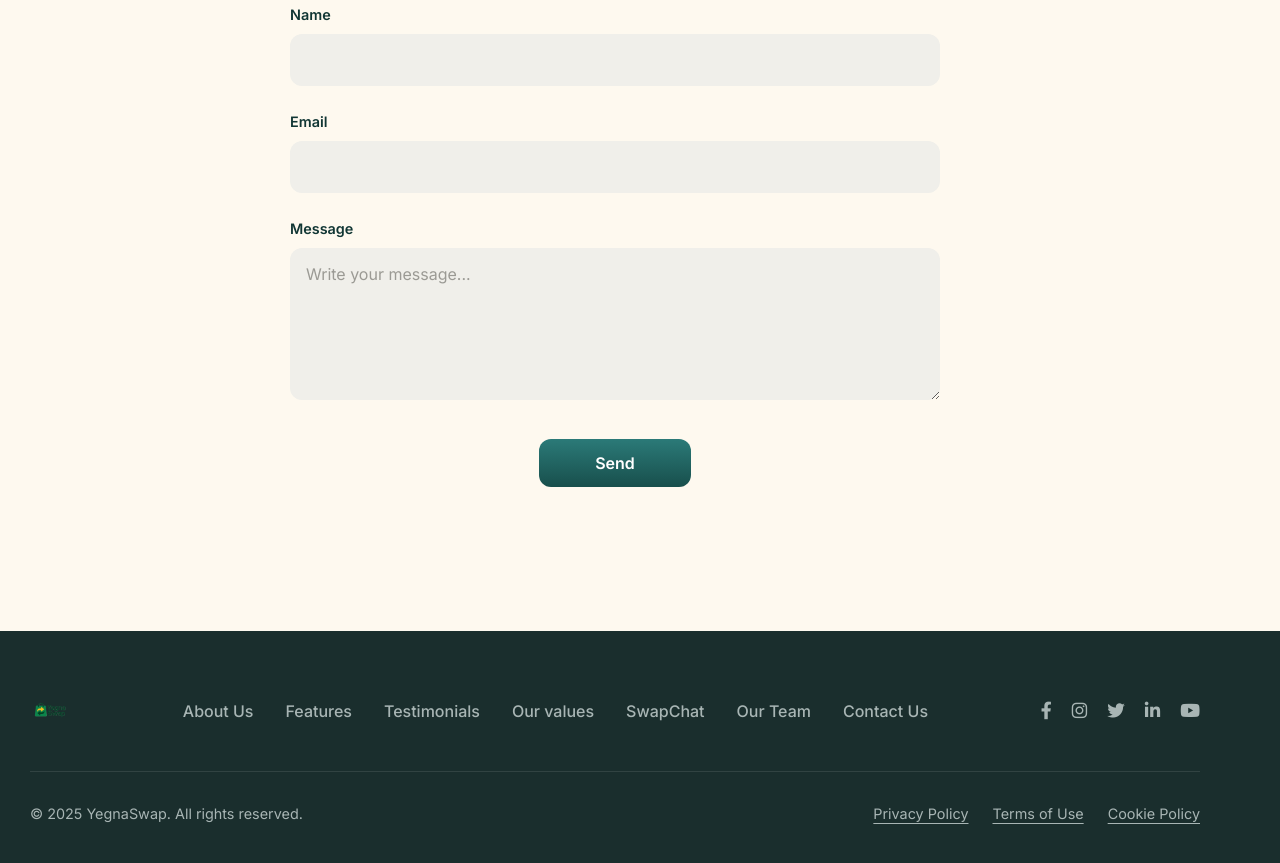
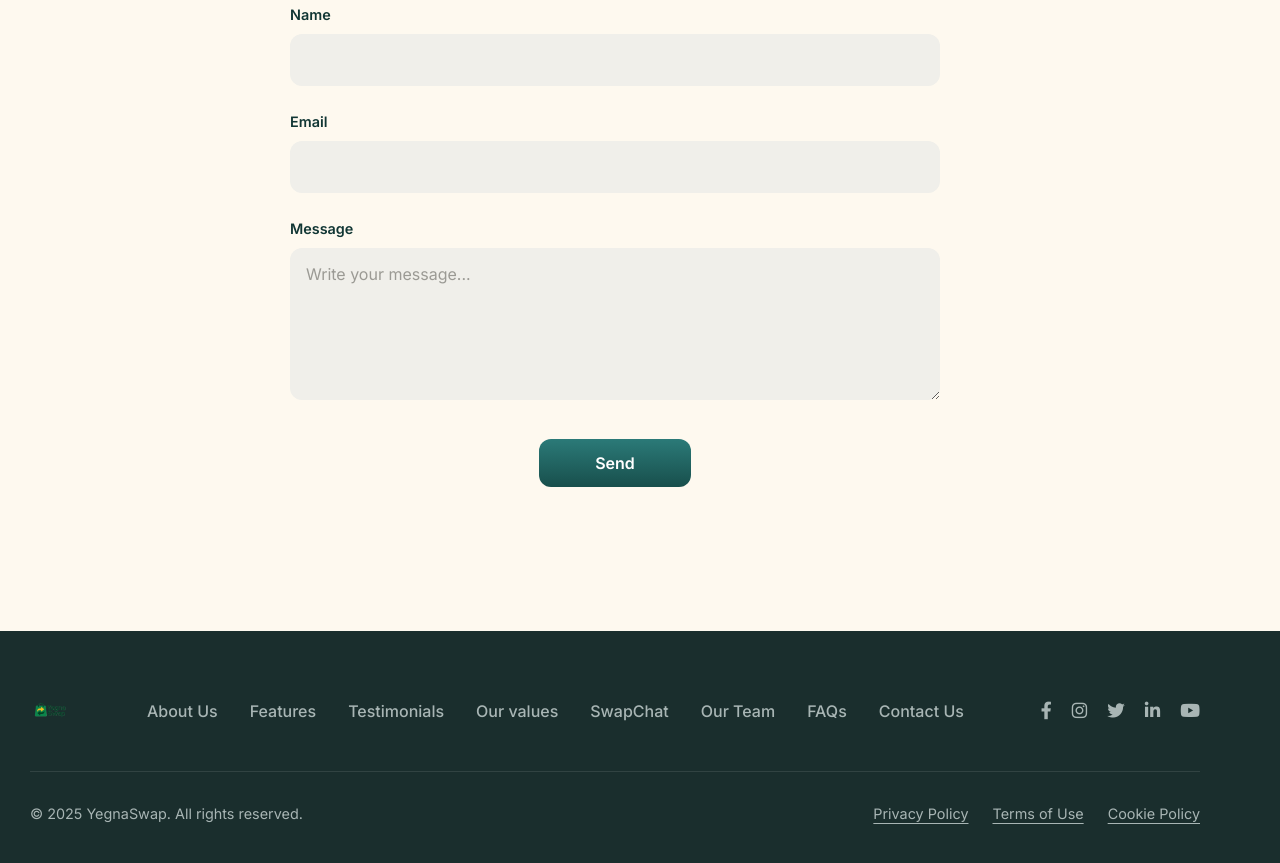
Before and after one commit to SabaHaddis/yegnaswap, a plain HTML site: page index.html in a window 1280 px wide. Shown: the part 5853-6716 px from the top of the page. Drawn offline with Linux system fonts and the light colour scheme.

Commit message:
Update footer

```diff
--- a/index.html
+++ b/index.html
@@ -331,7 +331,7 @@
                 </div>
             </div>
         </section>
-        <section class="faq-section">
+        <section class="faq-section" id="faqs">
             <div class="container">
                 <div class="faq-header">
                     <h2 class="faq-heading">Frequently Asked Questions</h2>
@@ -424,6 +424,7 @@
                         <li><a href="#core values">Our values</a></li>
                         <li><a href="#swapchat">SwapChat</a></li>
                         <li><a href="#team">Our Team</a></li>
+                        <li><a href="#faqs">FAQs</a></li>
                         <li><a href="#contact">Contact Us</a></li>
                     </ul>
                 </nav>
```
